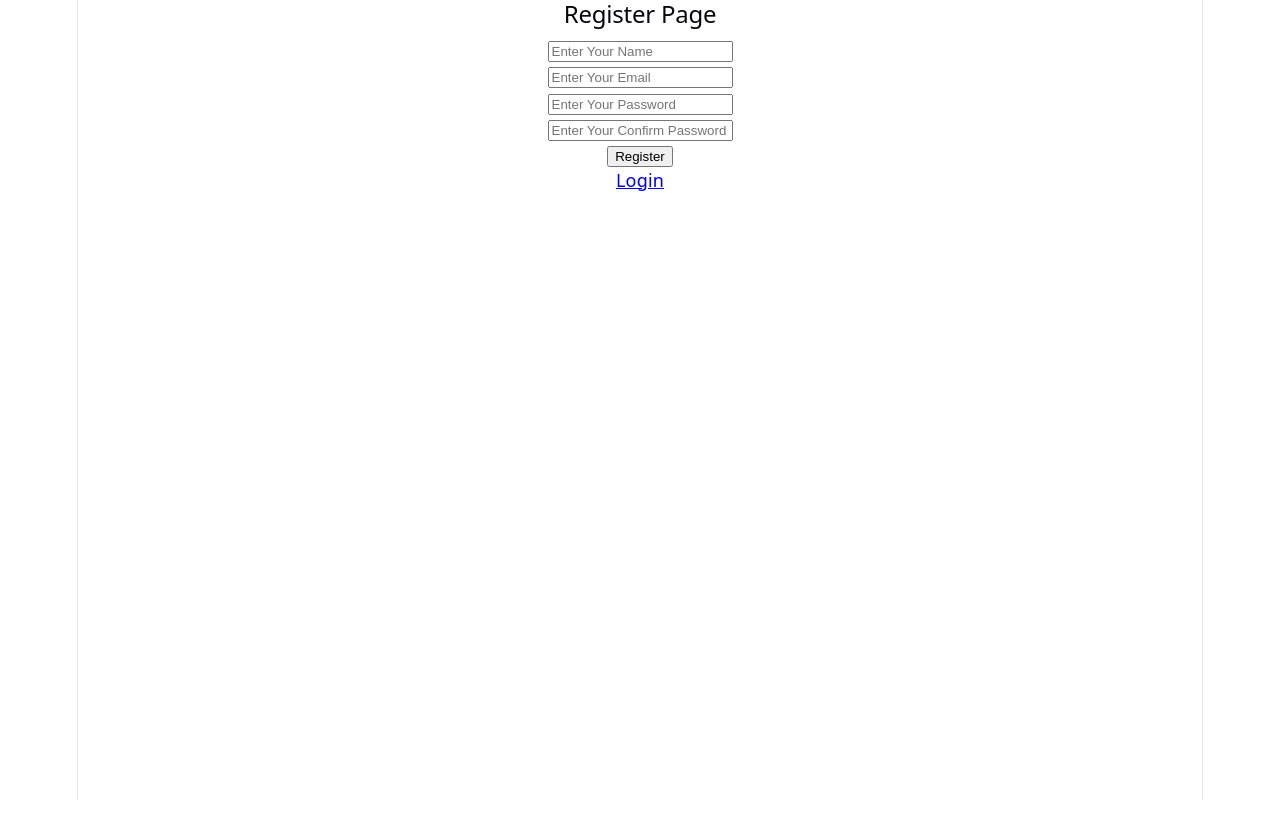
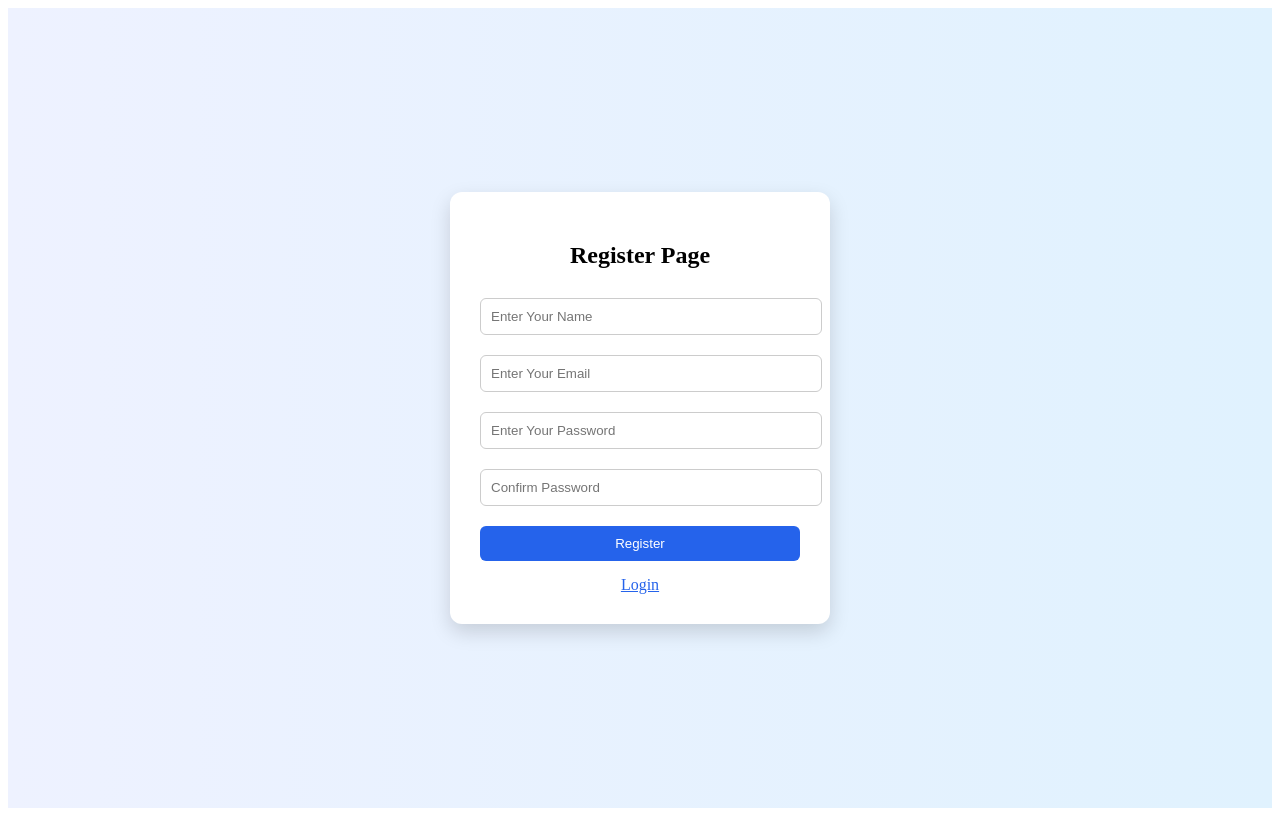
Before and after one commit to mohdaneesh018/React_Solved, a React (Vite) app: page /register in a window 1280 px wide. Built offline with nearby package versions, Linux system fonts and the light colour scheme.

Commit message:
Practice

```diff
--- a/package.json
+++ b/package.json
@@ -20,10 +20,13 @@
     "@types/react": "^19.2.14",
     "@types/react-dom": "^19.2.3",
     "@vitejs/plugin-react": "^6.0.1",
+    "autoprefixer": "^10.5.0",
     "eslint": "^9.39.4",
     "eslint-plugin-react-hooks": "^7.0.1",
     "eslint-plugin-react-refresh": "^0.5.2",
     "globals": "^17.4.0",
+    "postcss": "^8.5.10",
+    "tailwindcss": "^4.2.3",
     "vite": "^8.0.4"
   }
 }
--- a/src/App.css
+++ /dev/null
@@ -1,184 +0,0 @@
-.counter {
-  font-size: 16px;
-  padding: 5px 10px;
-  border-radius: 5px;
-  color: var(--accent);
-  background: var(--accent-bg);
-  border: 2px solid transparent;
-  transition: border-color 0.3s;
-  margin-bottom: 24px;
-
-  &:hover {
-    border-color: var(--accent-border);
-  }
-  &:focus-visible {
-    outline: 2px solid var(--accent);
-    outline-offset: 2px;
-  }
-}
-
-.hero {
-  position: relative;
-
-  .base,
-  .framework,
-  .vite {
-    inset-inline: 0;
-    margin: 0 auto;
-  }
-
-  .base {
-    width: 170px;
-    position: relative;
-    z-index: 0;
-  }
-
-  .framework,
-  .vite {
-    position: absolute;
-  }
-
-  .framework {
-    z-index: 1;
-    top: 34px;
-    height: 28px;
-    transform: perspective(2000px) rotateZ(300deg) rotateX(44deg) rotateY(39deg)
-      scale(1.4);
-  }
-
-  .vite {
-    z-index: 0;
-    top: 107px;
-    height: 26px;
-    width: auto;
-    transform: perspective(2000px) rotateZ(300deg) rotateX(40deg) rotateY(39deg)
-      scale(0.8);
-  }
-}
-
-#center {
-  display: flex;
-  flex-direction: column;
-  gap: 25px;
-  place-content: center;
-  place-items: center;
-  flex-grow: 1;
-
-  @media (max-width: 1024px) {
-    padding: 32px 20px 24px;
-    gap: 18px;
-  }
-}
-
-#next-steps {
-  display: flex;
-  border-top: 1px solid var(--border);
-  text-align: left;
-
-  & > div {
-    flex: 1 1 0;
-    padding: 32px;
-    @media (max-width: 1024px) {
-      padding: 24px 20px;
-    }
-  }
-
-  .icon {
-    margin-bottom: 16px;
-    width: 22px;
-    height: 22px;
-  }
-
-  @media (max-width: 1024px) {
-    flex-direction: column;
-    text-align: center;
-  }
-}
-
-#docs {
-  border-right: 1px solid var(--border);
-
-  @media (max-width: 1024px) {
-    border-right: none;
-    border-bottom: 1px solid var(--border);
-  }
-}
-
-#next-steps ul {
-  list-style: none;
-  padding: 0;
-  display: flex;
-  gap: 8px;
-  margin: 32px 0 0;
-
-  .logo {
-    height: 18px;
-  }
-
-  a {
-    color: var(--text-h);
-    font-size: 16px;
-    border-radius: 6px;
-    background: var(--social-bg);
-    display: flex;
-    padding: 6px 12px;
-    align-items: center;
-    gap: 8px;
-    text-decoration: none;
-    transition: box-shadow 0.3s;
-
-    &:hover {
-      box-shadow: var(--shadow);
-    }
-    .button-icon {
-      height: 18px;
-      width: 18px;
-    }
-  }
-
-  @media (max-width: 1024px) {
-    margin-top: 20px;
-    flex-wrap: wrap;
-    justify-content: center;
-
-    li {
-      flex: 1 1 calc(50% - 8px);
-    }
-
-    a {
-      width: 100%;
-      justify-content: center;
-      box-sizing: border-box;
-    }
-  }
-}
-
-#spacer {
-  height: 88px;
-  border-top: 1px solid var(--border);
-  @media (max-width: 1024px) {
-    height: 48px;
-  }
-}
-
-.ticks {
-  position: relative;
-  width: 100%;
-
-  &::before,
-  &::after {
-    content: '';
-    position: absolute;
-    top: -4.5px;
-    border: 5px solid transparent;
-  }
-
-  &::before {
-    left: 0;
-    border-left-color: var(--border);
-  }
-  &::after {
-    right: 0;
-    border-right-color: var(--border);
-  }
-}
--- a/src/App.jsx
+++ b/src/App.jsx
@@ -1,6 +1,4 @@
 import { useState } from 'react'
-import './App.css'
-import "./index.css"
 import { Route, Routes } from 'react-router-dom'
 import Register from './pages/Register'
 import Login from './pages/Login'
--- a/src/component/ProtectedRoutes.jsx
+++ b/src/component/ProtectedRoutes.jsx
@@ -3,7 +3,7 @@ import { Navigate } from 'react-router-dom';
 
 const ProtectedRoutes = ({ childrens }) => {
 
-    const isLoggedIn = localStorage.getItem("isLoggedIn");
+    const isLoggedIn = localStorage.getItem("tolen");
 
     if (!isLoggedIn) {
         return <Navigate to="/" />
--- a/src/index.css
+++ /dev/null
@@ -1,111 +0,0 @@
-:root {
-  --text: #6b6375;
-  --text-h: #08060d;
-  --bg: #fff;
-  --border: #e5e4e7;
-  --code-bg: #f4f3ec;
-  --accent: #aa3bff;
-  --accent-bg: rgba(170, 59, 255, 0.1);
-  --accent-border: rgba(170, 59, 255, 0.5);
-  --social-bg: rgba(244, 243, 236, 0.5);
-  --shadow:
-    rgba(0, 0, 0, 0.1) 0 10px 15px -3px, rgba(0, 0, 0, 0.05) 0 4px 6px -2px;
-
-  --sans: system-ui, 'Segoe UI', Roboto, sans-serif;
-  --heading: system-ui, 'Segoe UI', Roboto, sans-serif;
-  --mono: ui-monospace, Consolas, monospace;
-
-  font: 18px/145% var(--sans);
-  letter-spacing: 0.18px;
-  color-scheme: light dark;
-  color: var(--text);
-  background: var(--bg);
-  font-synthesis: none;
-  text-rendering: optimizeLegibility;
-  -webkit-font-smoothing: antialiased;
-  -moz-osx-font-smoothing: grayscale;
-
-  @media (max-width: 1024px) {
-    font-size: 16px;
-  }
-}
-
-@media (prefers-color-scheme: dark) {
-  :root {
-    --text: #9ca3af;
-    --text-h: #f3f4f6;
-    --bg: #16171d;
-    --border: #2e303a;
-    --code-bg: #1f2028;
-    --accent: #c084fc;
-    --accent-bg: rgba(192, 132, 252, 0.15);
-    --accent-border: rgba(192, 132, 252, 0.5);
-    --social-bg: rgba(47, 48, 58, 0.5);
-    --shadow:
-      rgba(0, 0, 0, 0.4) 0 10px 15px -3px, rgba(0, 0, 0, 0.25) 0 4px 6px -2px;
-  }
-
-  #social .button-icon {
-    filter: invert(1) brightness(2);
-  }
-}
-
-body {
-  margin: 0;
-}
-
-#root {
-  width: 1126px;
-  max-width: 100%;
-  margin: 0 auto;
-  text-align: center;
-  border-inline: 1px solid var(--border);
-  min-height: 100svh;
-  display: flex;
-  flex-direction: column;
-  box-sizing: border-box;
-}
-
-h1,
-h2 {
-  font-family: var(--heading);
-  font-weight: 500;
-  color: var(--text-h);
-}
-
-h1 {
-  font-size: 56px;
-  letter-spacing: -1.68px;
-  margin: 32px 0;
-  @media (max-width: 1024px) {
-    font-size: 36px;
-    margin: 20px 0;
-  }
-}
-h2 {
-  font-size: 24px;
-  line-height: 118%;
-  letter-spacing: -0.24px;
-  margin: 0 0 8px;
-  @media (max-width: 1024px) {
-    font-size: 20px;
-  }
-}
-p {
-  margin: 0;
-}
-
-code,
-.counter {
-  font-family: var(--mono);
-  display: inline-flex;
-  border-radius: 4px;
-  color: var(--text-h);
-}
-
-code {
-  font-size: 15px;
-  line-height: 135%;
-  padding: 4px 8px;
-  background: var(--code-bg);
-}
--- a/src/pages/Register.jsx
+++ b/src/pages/Register.jsx
@@ -1,6 +1,6 @@
 import React, { useState } from 'react'
 import toast from 'react-hot-toast';
-import { Link } from 'react-router-dom';
+import { Link, useNavigate } from 'react-router-dom';
 
 const Register = () => {
 
@@ -8,6 +8,8 @@ const Register = () => {
     const [email, setEmail] = useState("");
     const [password, setPassword] = useState("");
     const [confirmPassword, setConfirmPassword] = useState("");
+
+    const navigate = useNavigate();
 
     const handleSubmit = (e) => {
         e.preventDefault();
@@ -22,54 +24,122 @@ const Register = () => {
             return;
         }
 
-        toast.success("Register Successfull");
+        toast.success("Register Successful");
 
-        console.log(name, email, password, confirmPassword);
+        localStorage.setItem("user", JSON.stringify({ email, password }));
+
+        navigate("/");
     }
 
     return (
-        <div>
+        <div style={{
+            height: "100vh",
+            display: "flex",
+            justifyContent: "center",
+            alignItems: "center",
+            background: "linear-gradient(to right, #eef2ff, #e0f2fe)"
+        }}>
+
+            <div style={{
+                background: "#fff",
+                padding: "30px",
+                borderRadius: "12px",
+                width: "320px",
+                boxShadow: "0 8px 20px rgba(0,0,0,0.15)",
+                textAlign: "center"
+            }}>
+
                 <h2>Register Page</h2>
+
                 <form onSubmit={handleSubmit}>
+
                     <input
                         type='text'
                         placeholder='Enter Your Name'
                         value={name}
-                    onChange={(event) => setName(event.target.value)}
+                        onChange={(e) => setName(e.target.value)}
+                        style={{
+                            width: "100%",
+                            padding: "10px",
+                            margin: "10px 0",
+                            borderRadius: "6px",
+                            border: "1px solid #ccc"
+                        }}
                     />
-                <br />
 
                     <input
                         type='email'
                         placeholder='Enter Your Email'
                         value={email}
-                    onChange={(event) => setEmail(event.target.value)}
+                        onChange={(e) => setEmail(e.target.value)}
+                        style={{
+                            width: "100%",
+                            padding: "10px",
+                            margin: "10px 0",
+                            borderRadius: "6px",
+                            border: "1px solid #ccc"
+                        }}
                     />
-                <br />
-
-                <input
-                    type='Password'
-                    placeholder='Enter Your Password'
-                    value={password}
-                    onChange={(event) => setPassword(event.target.value)}
-                />
-                <br />
 
                     <input
                         type='password'
-                    placeholder='Enter Your Confirm Password'
+                        placeholder='Enter Your Password'
+                        value={password}
+                        onChange={(e) => setPassword(e.target.value)}
+                        style={{
+                            width: "100%",
+                            padding: "10px",
+                            margin: "10px 0",
+                            borderRadius: "6px",
+                            border: "1px solid #ccc"
+                        }}
+                    />
+
+                    <input
+                        type='password'
+                        placeholder='Confirm Password'
                         value={confirmPassword}
-                    onChange={(event) => setConfirmPassword(event.target.value)}
+                        onChange={(e) => setConfirmPassword(e.target.value)}
+                        style={{
+                            width: "100%",
+                            padding: "10px",
+                            margin: "10px 0",
+                            borderRadius: "6px",
+                            border: "1px solid #ccc"
+                        }}
                     />
-                <br />
 
-                <button type='submit'>Register</button>
-                <br />
+                    <button
+                        type='submit'
+                        style={{
+                            width: "100%",
+                            padding: "10px",
+                            background: "#2563eb",
+                            color: "white",
+                            border: "none",
+                            borderRadius: "6px",
+                            cursor: "pointer",
+                            marginTop: "10px"
+                        }}
+                    >
+                        Register
+                    </button>
 
-                <Link to="/">Login</Link>
+                    <Link
+                        to="/"
+                        style={{
+                            display: "block",
+                            marginTop: "15px",
+                            color: "#2563eb"
+                        }}
+                    >
+                        Login
+                    </Link>
+
                 </form>
+            </div>
         </div>
     )
 }
 
-export default Register
+export default Register;
```
Also changed, not shown: src/pages/Login.jsx (+84 -19 lines), 1 other file (tests, documents, lock files or other folders). Lines whose indentation alone changed are shown as unchanged.
